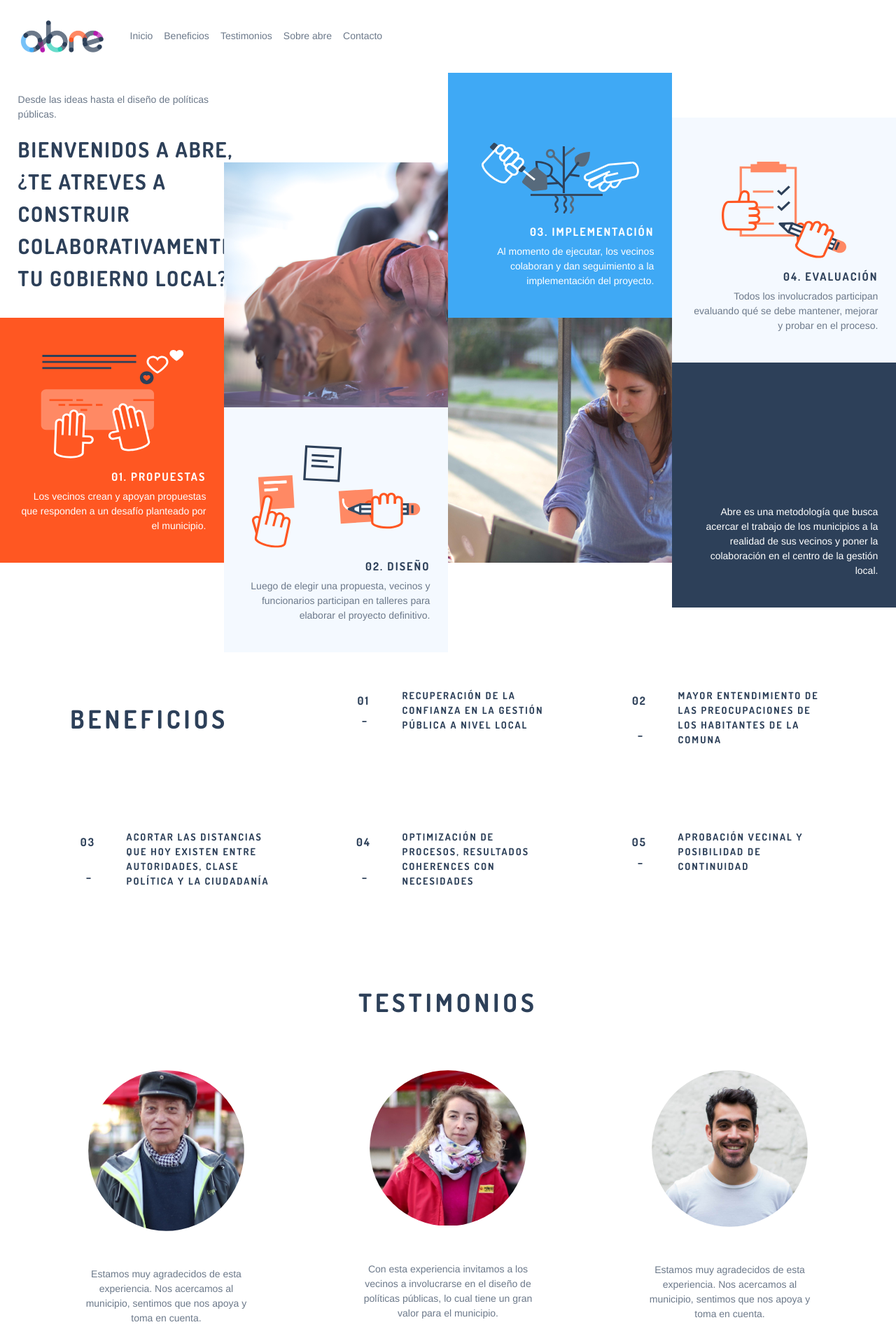
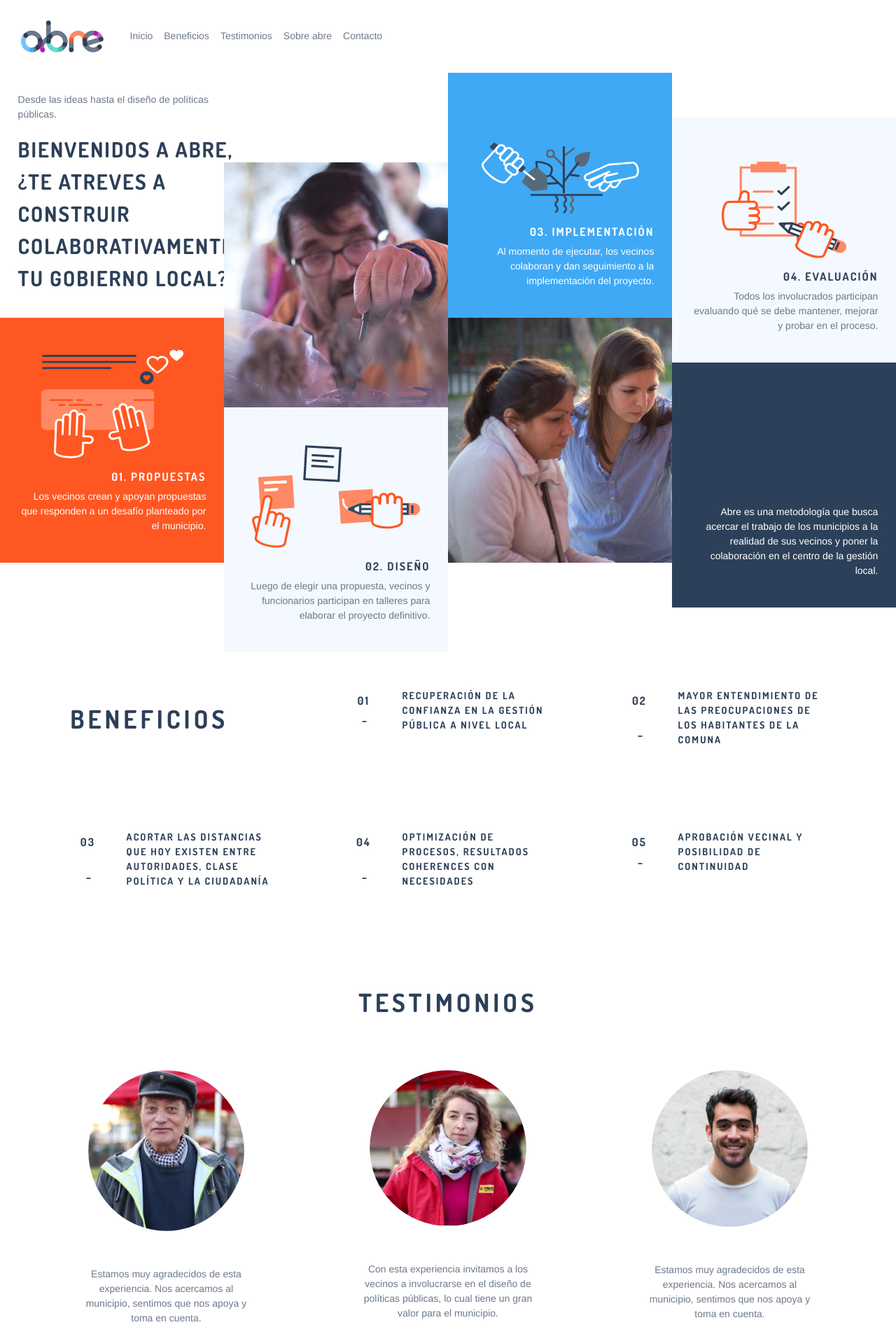
Before and after one commit to ciudadanointeligente/abre.tumunicipio, a Jekyll site: the page built from index.md, in a window 1280 px wide. Shown: the top 1906 px of the page at 70% size. Built offline with Jekyll 4.4.1, drawn with Linux system fonts in a browser that asks for light colours; nearby versions of some CDN libraries.

Commit message:
Fix hero images and svgs sizes

```diff
--- a/_includes/design-img.html
+++ b/_includes/design-img.html
@@ -1,4 +1,4 @@
-<svg xmlns="http://www.w3.org/2000/svg" width="100%" height="147" viewBox="0 0 241 147" xmlns:xlink="http://www.w3.org/1999/xlink">
+<svg xmlns="http://www.w3.org/2000/svg" width="q" height="147" viewBox="0 0 241 147" xmlns:xlink="http://www.w3.org/1999/xlink">
     <defs>
         <path id="a" d="M51.827.456H.002v49.423h51.825V.456z"/>
         <path id="c" d="M0 .392v25.561h12.663V.392H0z"/>
--- a/_includes/hero.html
+++ b/_includes/hero.html
@@ -1,5 +1,5 @@
 <div class="row no-gutter">
-  <div class="col-md-3 col-xs-6 ">
+  <div class="col-xs-12 col-sm-6 col-md-3 col-lg-3">
     <div class="box">
       <div class="box-text">
         <p>Desde las ideas hasta el diseño de políticas públicas.</p>
@@ -16,7 +16,7 @@
       </div>
     </div>
   </div>
-  <div class="col-md-3 col-xs-6 ">
+  <div class="col-xs-12 col-sm-6 col-md-3 col-lg-3">
     <div class="box-img">
       <img class="img-responsive" src="{{ site.baseurl }}assets/img/hero01.png" alt="">
     </div>
@@ -30,7 +30,7 @@
       </div>
     </div>
   </div>
-  <div class="col-md-3 col-xs-6 ">
+  <div class="col-xs-12 col-sm-6 col-md-3 col-lg-3">
     <div class="box text-center bg-blue text-right">
       <div class="box-text">
         <div class="box-svg">
@@ -44,7 +44,7 @@
       <img class="img-responsive" src="{{ site.baseurl }}assets/img/hero02.png" alt="">
     </div>
   </div>
-  <div class="col-md-3 col-xs-6">
+  <div class="col-xs-12 col-sm-6 col-md-3 col-lg-3">
     <div class="box text-center text-right bg-light-gray">
       <div class="box-text">
         <div class="box-svg">
--- a/assets/css/main.scss
+++ b/assets/css/main.scss
@@ -213,10 +213,10 @@ section {
   padding-left: 0;
 }
 
-.col-md-3.col-xs-6:nth-child(2) {
+.col-xs-12.col-sm-6.col-md-3.col-lg-3:nth-child(2) {
     margin-top: 10vw;
 }
 
-.col-md-3.col-xs-6:nth-child(4) {
+.col-xs-12.col-sm-6.col-md-3.col-lg-3:nth-child(4) {
     margin-top: 5vw;
 }
```
Also changed, not shown: assets/img/hero01.png, assets/img/hero02.png.
